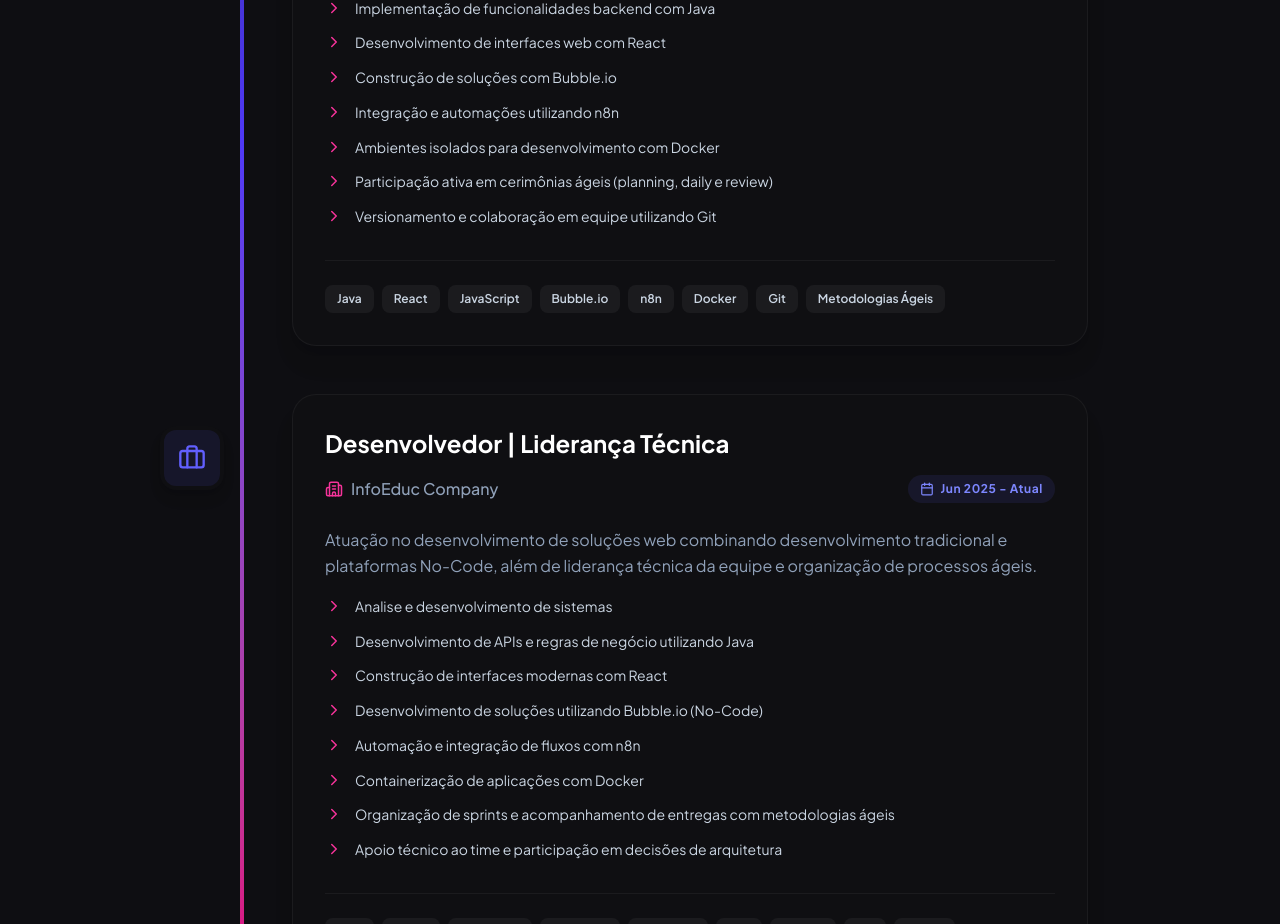
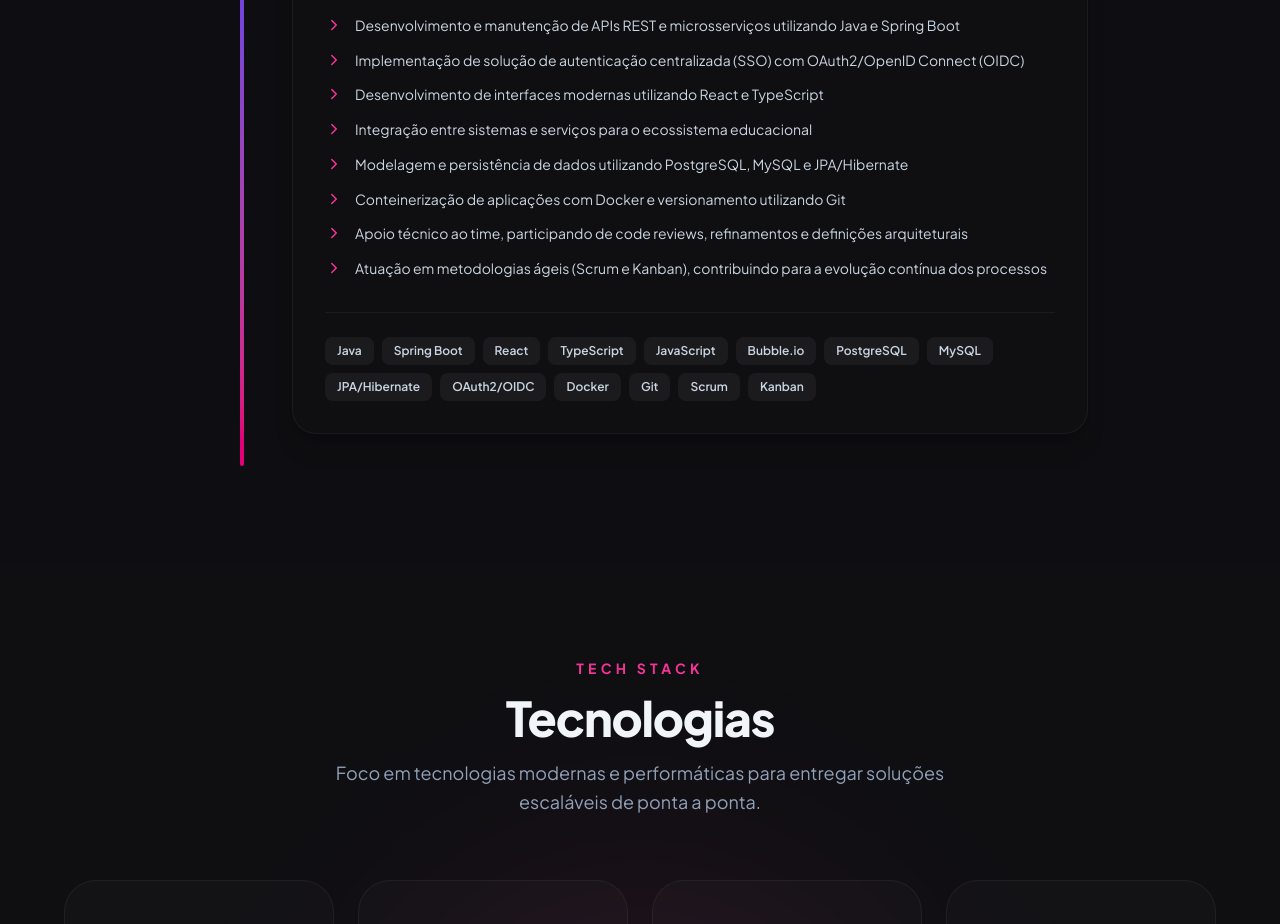
Before and after one commit to flavio-ph/portfolio, a React (Vite) app: page / in a window 1280 px wide. Shown: the part 2672-3596 px from the top of the page. Built offline with nearby package versions, Linux system fonts and the light colour scheme; grey boxes are pictures that could not be loaded.

Commit message:
style: correção nos cards de experiência

```diff
--- a/src/data/experiences.ts
+++ b/src/data/experiences.ts
@@ -9,65 +9,43 @@
 }
 
 export const experiences: ExperienceData[] = [
+
     {
         id: 1,
-        role: "Desenvolvedor | Liderança Técnica",
-        company: "InfoEduc Company",
-        period: "Jun 2025 - Atual",
+        role: "Software Engineer",
+        company: "InfoEduc Educação",
+        period: "Jul 2024 - Atual",
         description:
-            "Atuação no desenvolvimento de soluções web combinando desenvolvimento tradicional e plataformas No-Code, além de liderança técnica da equipe e organização de processos ágeis.",
+            "Atuação no desenvolvimento e evolução de aplicações e microsserviços para o setor educacional, participando desde a análise de requisitos até a entrega de soluções escaláveis. Desenvolvimento backend, frontend, integrações entre sistemas e apoio técnico à equipe na definição de soluções e melhoria contínua dos projetos.",
         achievements: [
-            "Analise e desenvolvimento de sistemas",
-            "Desenvolvimento de APIs e regras de negócio utilizando Java",
-            "Construção de interfaces modernas com React",
-            "Desenvolvimento de soluções utilizando Bubble.io (No-Code)",
-            "Automação e integração de fluxos com n8n",
-            "Containerização de aplicações com Docker",
-            "Organização de sprints e acompanhamento de entregas com metodologias ágeis",
-            "Apoio técnico ao time e participação em decisões de arquitetura"
+            "Desenvolvimento e manutenção de APIs REST e microsserviços utilizando Java e Spring Boot",
+            "Implementação de solução de autenticação centralizada (SSO) com OAuth2/OpenID Connect (OIDC)",
+            "Desenvolvimento de interfaces modernas utilizando React e TypeScript",
+            "Integração entre sistemas e serviços para o ecossistema educacional",
+            "Modelagem e persistência de dados utilizando PostgreSQL, MySQL e JPA/Hibernate",
+            "Conteinerização de aplicações com Docker e versionamento utilizando Git",
+            "Apoio técnico ao time, participando de code reviews, refinamentos e definições arquiteturais",
+            "Atuação em metodologias ágeis (Scrum e Kanban), contribuindo para a evolução contínua dos processos"
         ],
         technologies: [
             "Java",
+            "Spring Boot",
             "React",
+            "TypeScript",
             "JavaScript",
             "Bubble.io",
-            "No-Code",
-            "n8n",
+            "PostgreSQL",
+            "MySQL",
+            "JPA/Hibernate",
+            "OAuth2/OIDC",
             "Docker",
             "Git",
-            "Scrum"
+            "Scrum",
+            "Kanban"
         ]
     },
     {
         id: 2,
-        role: "Desenvolvedor",
-        company: "InfoEduc Company",
-        period: "Set 2024 - Jun 2025",
-        description:
-            "Desenvolvimento full stack de aplicações web, atuando na implementação de funcionalidades, integrações entre sistemas e evolução contínua da plataforma.",
-        achievements: [
-            "Analise e desenvolvimento de sistemas",
-            "Implementação de funcionalidades backend com Java",
-            "Desenvolvimento de interfaces web com React",
-            "Construção de soluções com Bubble.io",
-            "Integração e automações utilizando n8n",
-            "Ambientes isolados para desenvolvimento com Docker",
-            "Participação ativa em cerimônias ágeis (planning, daily e review)",
-            "Versionamento e colaboração em equipe utilizando Git"
-        ],
-        technologies: [
-            "Java",
-            "React",
-            "JavaScript",
-            "Bubble.io",
-            "n8n",
-            "Docker",
-            "Git",
-            "Metodologias Ágeis"
-        ]
-    },
-    {
-        id: 3,
         role: "Educador de Informática e Programação",
         company: "Prepara Cursos Profissionalizantes",
         period: "Mai 2022 - Set 2024",
```
